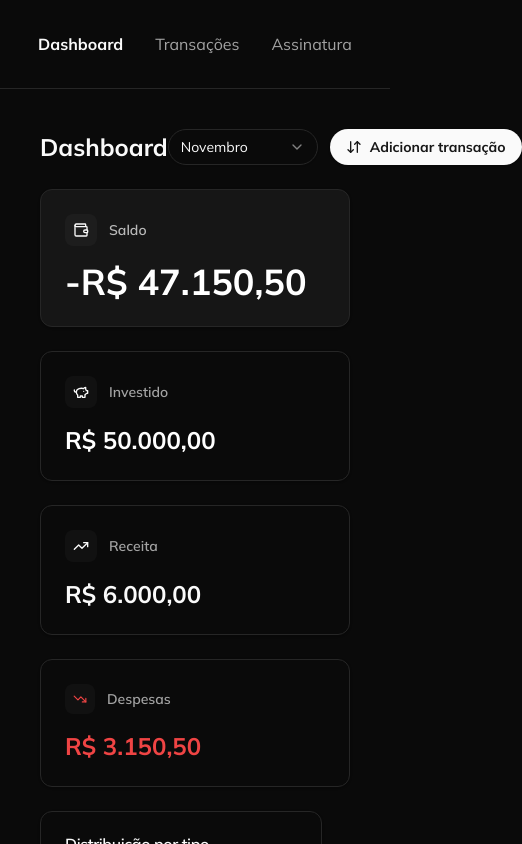
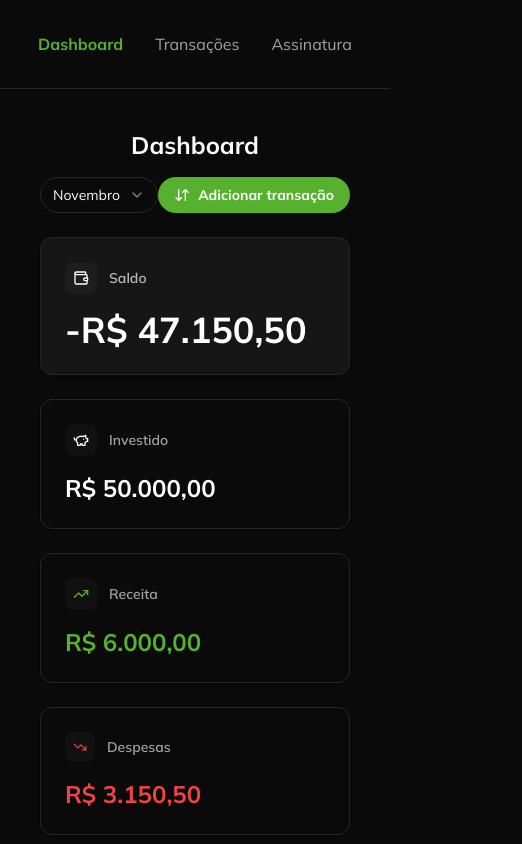
Before and after one commit to wendryuslima/teste-arte-arena, a Next.js app: page / in a window 390 px wide. Shown: the top 844 px of the page, 522 px wide, since content can reach past the window. Built offline with nearby package versions, Linux system fonts and the light colour scheme.

Commit message:
style: update global styles and improve component layouts for better responsiveness

```diff
--- a/app/_components/dashboard-header.tsx
+++ b/app/_components/dashboard-header.tsx
@@ -21,12 +21,12 @@ const DashboardHeader = () => {
     router.push(`/?month=${value}`);
   };
 
+  const selectedMonth = MONTHS.find((m) => m.value === currentMonth);
+
   return (
-    <div className="flex items-center justify-between">
-      <div className="flex items-center gap-3">
     <Select value={currentMonth} onValueChange={handleMonthChange}>
       <SelectTrigger className="w-[150px] rounded-full">
-            <SelectValue />
+        <SelectValue placeholder={selectedMonth?.label || "Selecione"} />
       </SelectTrigger>
       <SelectContent>
         {MONTHS.map((month) => (
@@ -36,8 +36,6 @@ const DashboardHeader = () => {
         ))}
       </SelectContent>
     </Select>
-      </div>
-    </div>
   );
 };
 
--- a/app/_components/expenses-per-category.tsx
+++ b/app/_components/expenses-per-category.tsx
@@ -22,7 +22,7 @@ const ExpensesPerCategory = ({ data }: ExpensesPerCategoryProps) => {
           <div className="space-y-6 p-6">
             {data.totalExpensePerCategory.map((item) => (
               <div key={item.category} className="space-y-2">
-                <div className="flex justify-between w-full">
+                <div className="flex w-full justify-between">
                   <span className="text-sm font-bold">
                     {TRANSACTION_CATEGORY_LABELS[item.category]}
                   </span>
--- a/app/_components/transaction-pie-chart.tsx
+++ b/app/_components/transaction-pie-chart.tsx
@@ -55,7 +55,10 @@ const TransactionPieChart = ({ data }: TransactionPieChartProps) => {
         <CardTitle className="font-semibold">Distribuição por tipo</CardTitle>
       </CardHeader>
       <CardContent className="p-6">
-        <ChartContainer config={chartConfig} className="mx-auto aspect-square max-h-[250px]">
+        <ChartContainer
+          config={chartConfig}
+          className="mx-auto aspect-square max-h-[250px]"
+        >
           <PieChart>
             <ChartTooltip content={<ChartTooltipContent hideLabel />} />
             <Pie
--- a/app/globals.css
+++ b/app/globals.css
@@ -34,12 +34,12 @@
   .dark {
     --background: 0 0% 3.9%;
     --foreground: 0 0% 98%;
-    --card: 0 0% 3.9%;
+    --card: transparent;
     --card-foreground: 0 0% 98%;
     --popover: 0 0% 3.9%;
     --popover-foreground: 0 0% 98%;
-    --primary: 0 0% 98%;
-    --primary-foreground: 0 0% 9%;
+    --primary: 102 59% 44%;
+    --primary-foreground: 0 0% 100%;
     --secondary: 0 0% 14.9%;
     --secondary-foreground: 0 0% 98%;
     --muted: 0 0% 14.9%;
@@ -50,7 +50,7 @@
     --destructive-foreground: 0 0% 98%;
     --border: 0 0% 14.9%;
     --input: 0 0% 14.9%;
-    --ring: 0 0% 83.1%;
+    --ring: 102 59% 44%;
     --chart-1: 220 70% 50%;
     --chart-2: 160 60% 45%;
     --chart-3: 30 80% 55%;
@@ -65,6 +65,8 @@
   }
   body {
     @apply bg-background text-foreground;
-    font-feature-settings: "rlig" 1, "calt" 1;
+    font-feature-settings:
+      "rlig" 1,
+      "calt" 1;
   }
 }
--- a/app/page.tsx
+++ b/app/page.tsx
@@ -22,11 +22,9 @@ const Home = () => {
     <>
       <NavBar />
       <div className="flex flex-col gap-6 p-10">
-        <div className="flex items-center justify-between">
-          <div className="flex flex-col items-center justify-center gap-2">
-            <h1 className="text-2xl font-bold">Dashboard</h1>
-          </div>
-          <div className="flex items-center gap-3">
+        <div className="flex flex-col items-center gap-4">
+          <h1 className="text-2xl font-bold">Dashboard</h1>
+          <div className="flex w-full items-center justify-between">
             <DashboardHeader />
             <AddTransactionButton />
           </div>
```
Also changed, not shown: components/add-transaction-button.tsx (line endings or trailing spaces). Lines whose indentation alone changed are shown as unchanged.
